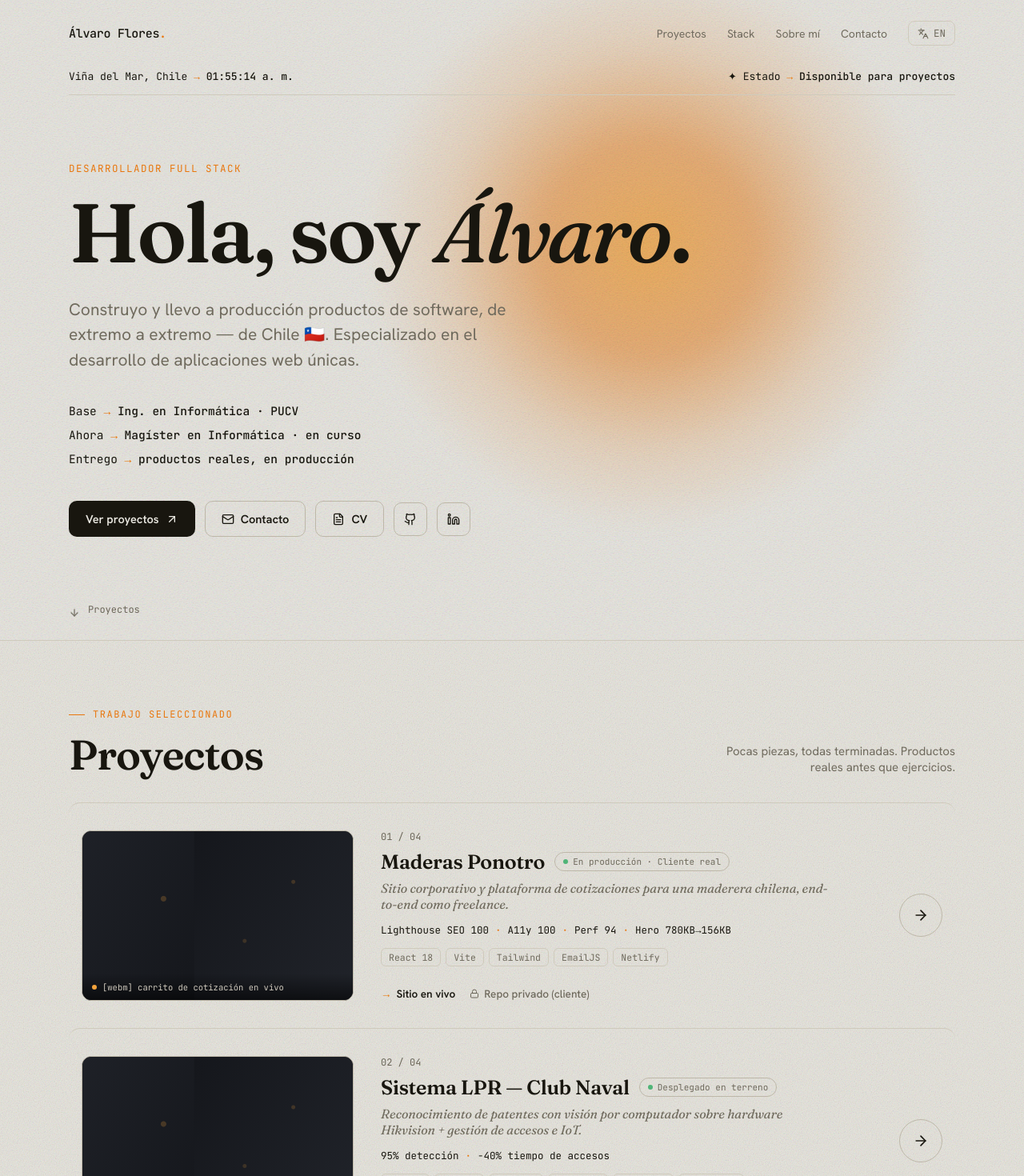
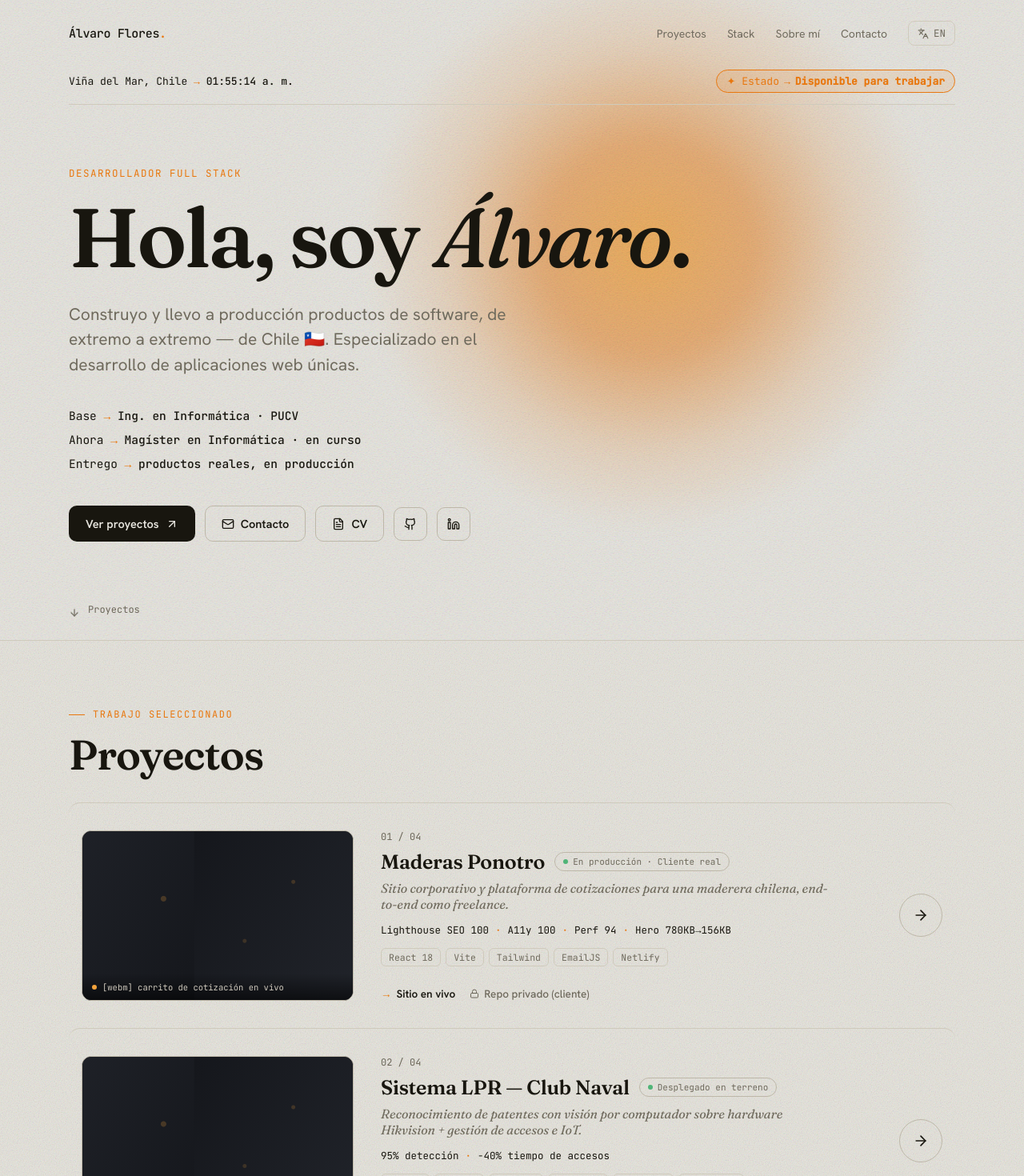
Before and after one commit to Homzk/Portfolio, a React (Vite) app: page / in a window 1280 px wide. Shown: the top 1470 px of the page at 80% size. Built offline with nearby package versions, Linux system fonts and the light colour scheme.

Commit message:
content+ui: refine about/hero/projects copy and highlight availability
- About: titulo 'Del desierto al codigo', quita frase del sol y la 'Y'.
- Hero: estado 'Disponible para trabajar' como pildora destacada que
  enlaza a Contacto.
- Projects: elimina el subtitulo introductorio.

```diff
--- a/src/i18n/strings.js
+++ b/src/i18n/strings.js
@@ -4,7 +4,7 @@
    clave existe en ambos idiomas (Constitución III — paridad total). */
 
 export const HERO = {
-  es: { nav: ["Proyectos","Stack","Sobre mí","Contacto"], loc:"Viña del Mar, Chile", sLabel:"Estado", sValue:"Disponible para proyectos",
+  es: { nav: ["Proyectos","Stack","Sobre mí","Contacto"], loc:"Viña del Mar, Chile", sLabel:"Estado", sValue:"Disponible para trabajar",
     eyebrow:"Desarrollador Full Stack", h1a:"Hola, soy ", h1em:"Álvaro",
     tagline:"Construyo y llevo a producción productos de software, de extremo a extremo — de Chile 🇨🇱. Especializado en el desarrollo de aplicaciones web únicas.",
     facts:[["Base","Ing. en Informática · PUCV"],["Ahora","Magíster en Informática · en curso"],["Entrego","productos reales, en producción"]],
@@ -17,17 +17,17 @@ export const HERO = {
 };
 
 export const PROJ = {
-  es: { eyebrow:"Trabajo seleccionado", title:"Proyectos", intro:"Pocas piezas, todas terminadas. Productos reales antes que ejercicios.",
+  es: { eyebrow:"Trabajo seleccionado", title:"Proyectos",
     soon:"Próximo proyecto en construcción —", soonEm:"el portafolio es un proyecto vivo.", feat:"Destacado",
     L:{ live:"Sitio en vivo", demo:"Demo en vivo", code:"Código", case:"Caso de estudio", priv:"Repo privado (cliente)", intern:"Sistema interno" } },
-  en: { eyebrow:"Selected work", title:"Work", intro:"Few pieces, all finished. Real products over exercises.",
+  en: { eyebrow:"Selected work", title:"Work",
     soon:"Next project in the works —", soonEm:"this portfolio is a living project.", feat:"Featured",
     L:{ live:"Live site", demo:"Live demo", code:"Code", case:"Case study", priv:"Private repo (client)", intern:"Internal system" } },
 };
 
 export const SEC = {
-  es: { aboutE:"Sobre mí", aboutT:"Del desierto de Calama al código.",
-    aboutP:["Nací en Calama, en pleno desierto de Atacama. De ahí viene la inspiración de este sitio: un sol naranja sobre la arena. Crecí entre computadores, pero fue recién en la universidad —ya lejos de casa— donde me topé con la programación y encontré mi camino.","Hoy combino lo que aprendí en la ingeniería con creatividad —y todo lo que sigo aprendiendo cada día— para construir páginas y proyectos web únicos, no plantillas. Trabajo de forma independiente, pero también busco un equipo donde aportar y seguir creciendo.","Lo que me mueve es resolver problemas con software. Y soy perfeccionista: cuido cada detalle y lo entrego con cariño, como si el proyecto fuera mío."],
+  es: { aboutE:"Sobre mí", aboutT:"Del desierto al código.",
+    aboutP:["Nací en Calama, en pleno desierto de Atacama. Crecí entre computadores, pero fue recién en la universidad —ya lejos de casa— donde me topé con la programación y encontré mi camino.","Hoy combino lo que aprendí en la ingeniería con creatividad —y todo lo que sigo aprendiendo cada día— para construir páginas y proyectos web únicos, no plantillas. Trabajo de forma independiente, pero también busco un equipo donde aportar y seguir creciendo.","Lo que me mueve es resolver problemas con software. Soy perfeccionista: cuido cada detalle y lo entrego con cariño, como si el proyecto fuera mío."],
     glanceH:"En corto", glance:[["Rol","Full Stack Dev"],["Base","Ing. Informática · PUCV"],["Ahora","Magíster (en curso)"],["Origen","Calama, CL"],["Lugar","Viña del Mar, CL"],["Idiomas","ES · EN (B2)"]],
     stackE:"Herramientas", stackT:"Stack técnico",
     stack:[["Lenguajes",["JavaScript","TypeScript","Python","Java","C++"]],["Frontend & Móvil",["React 18","Vite","Tailwind","Flutter","HTML5","CSS3"]],["Backend & Datos",["Node.js","PostgreSQL","MySQL","Supabase","REST APIs"]],["Infra & DevOps",["Docker","Netlify","Vercel","Git/GitHub","CI/CD"]],["Visión & IoT",["OpenCV","Node-RED","Hikvision LPR"]],["Otros",["SEO técnico","EmailJS","Figma","Scrum/Agile"]]],
@@ -35,8 +35,8 @@ export const SEC = {
     exp:[["Feb 2026 — Actualidad","Desarrollador Web Freelance","Maderas Ponotro","Sitio corporativo y plataforma de cotizaciones end-to-end, en producción con dominio propio."],["Abr 2024 — Jul 2024","Ingeniero de Desarrollo y Sistemas (Proyecto IA)","Club Naval Las Salinas","Lideré un sistema LPR con visión por computador (95% detección) + plataforma de gestión y automatización IoT."],["Ene 2023 — Jun 2023","Desarrollador Web Full Stack","Slince Limitada","Modernización de plataforma escolar y optimización de base de datos MySQL."]],
     eduH:"Formación", edu:[["Magíster en Informática — PUCV","Jun 2025 — Actualidad"],["Ing. de Ejecución en Informática — PUCV","Dic 2024"]],
     contactE:"Hablemos", contactT:"¿Construimos algo?", contactSub:"Abierto a oportunidades full stack y proyectos freelance. La mejor vía es el correo.", write:"Escríbeme", cv:"Descargar CV" },
-  en: { aboutE:"About", aboutT:"From the Calama desert to code.",
-    aboutP:["I was born in Calama, deep in Chile's Atacama desert — that's where this site's look comes from: an orange sun over the sand. I grew up around computers, but it wasn't until university, already far from home, that I ran into programming and found my path.","Today I blend what I learned in engineering with creativity —and everything I keep learning every day— to build unique web pages and projects, never templates. I work independently, but I'm also looking to join a team where I can contribute and keep growing.","What drives me is solving problems with software. And I'm a perfectionist: I care for every detail and ship it with love, as if the project were my own."],
+  en: { aboutE:"About", aboutT:"From the desert to code.",
+    aboutP:["I was born in Calama, deep in Chile's Atacama desert. I grew up around computers, but it wasn't until university, already far from home, that I ran into programming and found my path.","Today I blend what I learned in engineering with creativity —and everything I keep learning every day— to build unique web pages and projects, never templates. I work independently, but I'm also looking to join a team where I can contribute and keep growing.","What drives me is solving problems with software. I'm a perfectionist: I care for every detail and ship it with love, as if the project were my own."],
     glanceH:"At a glance", glance:[["Role","Full Stack Dev"],["Base","Computer Eng. · PUCV"],["Now","MSc (in progress)"],["From","Calama, CL"],["Place","Viña del Mar, CL"],["Languages","ES · EN (B2)"]],
     stackE:"Tooling", stackT:"Tech stack",
     stack:[["Languages",["JavaScript","TypeScript","Python","Java","C++"]],["Frontend & Mobile",["React 18","Vite","Tailwind","Flutter","HTML5","CSS3"]],["Backend & Data",["Node.js","PostgreSQL","MySQL","Supabase","REST APIs"]],["Infra & DevOps",["Docker","Netlify","Vercel","Git/GitHub","CI/CD"]],["Vision & IoT",["OpenCV","Node-RED","Hikvision LPR"]],["Other",["Technical SEO","EmailJS","Figma","Scrum/Agile"]]],
--- a/src/sections/Hero.jsx
+++ b/src/sections/Hero.jsx
@@ -95,7 +95,7 @@ export default function Hero() {
         <div className="status"><div className="container">
           <div className="status-row">
             <span>{t.loc} <span className="arrow">→</span> <b>{clock}</b></span>
-            <span>✦ {t.sLabel} <span className="arrow">→</span> <b>{t.sValue}</b></span>
+            <a className="status-cta" href="#contact" onClick={(e) => goToHash(e, "#contact")}>✦ {t.sLabel} <span className="arrow">→</span> <b>{t.sValue}</b></a>
           </div><div className="rule" />
         </div></div>
         <div className="center"><div className="container enter">
--- a/src/sections/Projects.jsx
+++ b/src/sections/Projects.jsx
@@ -24,7 +24,6 @@ export default function Projects() {
       <div className="container">
         <div className="pw-top">
           <div><div className="eyebrow">{t.eyebrow}</div><h2 className="pw-title">{t.title}</h2></div>
-          <p className="pw-intro">{t.intro}</p>
         </div>
         <div className="rows">
           {rows.map((p) => (
--- a/src/styles/global.css
+++ b/src/styles/global.css
@@ -71,6 +71,14 @@ html{scroll-behavior:smooth}
 .status{padding:30px 0 0}
 .status-row{display:flex; align-items:center; justify-content:space-between; font-family:var(--mono); font-size:13px; flex-wrap:wrap; gap:8px}
 .status-row b{font-weight:500}
+/* Estado de disponibilidad: destacado como píldora clickeable que lleva a
+   Contacto. El ✦ y el valor van en acento; hover marca el borde. */
+.status-cta{display:inline-flex; align-items:center; gap:6px; text-decoration:none; color:var(--accent);
+  padding:5px 12px; border:1px solid var(--accent); border-radius:999px; background:var(--accent-dim);
+  cursor:pointer; transition:background .2s, transform .2s}
+.status-cta b{color:var(--accent); font-weight:600}
+.status-cta .arrow{color:var(--accent)}
+.status-cta:hover{background:rgba(232,119,14,.18); transform:translateY(-1px)}
 .rule{height:1px; background:var(--line); margin-top:14px}
 .center{flex:1; display:flex; flex-direction:column; justify-content:center; padding:48px 0}
 .h1{font-family:var(--display); font-weight:600; font-size:clamp(46px,9vw,104px); line-height:.96; letter-spacing:-.03em; margin-bottom:30px}
```
